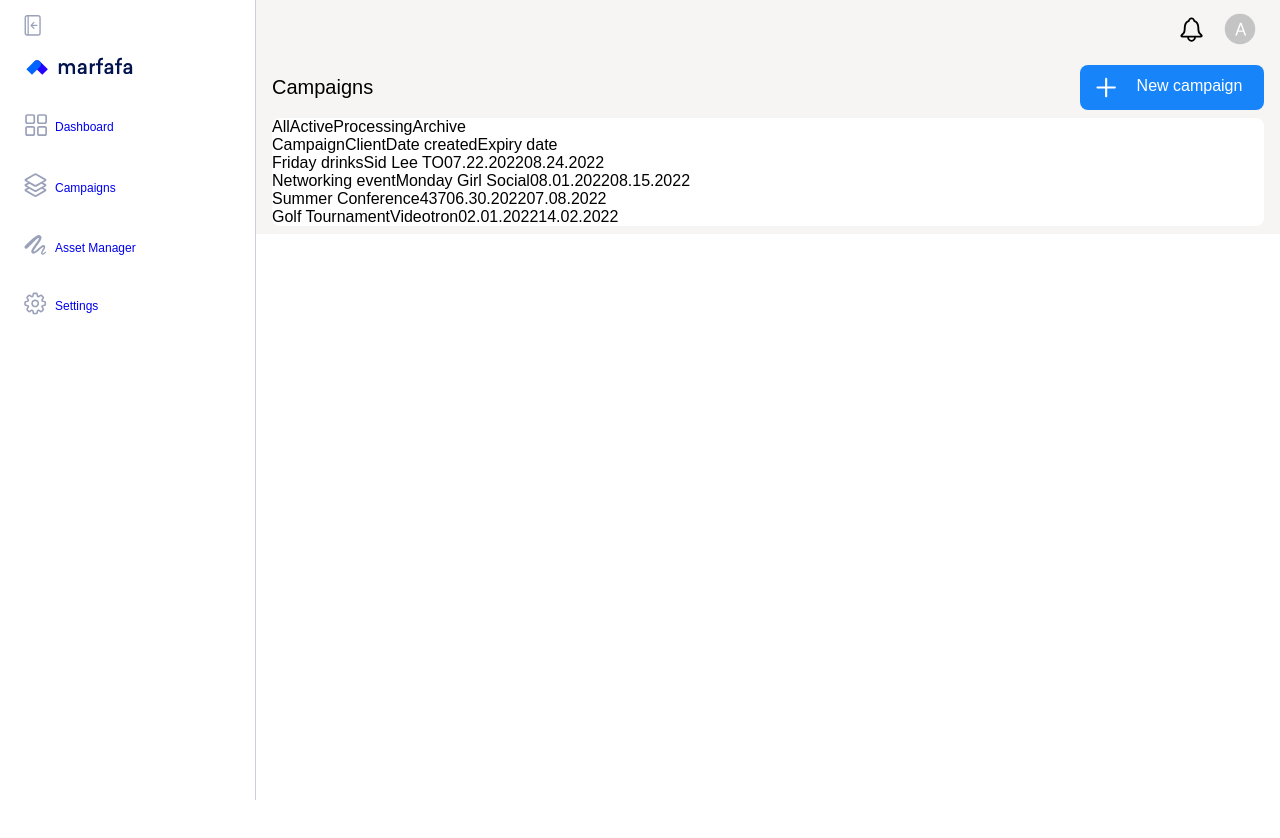
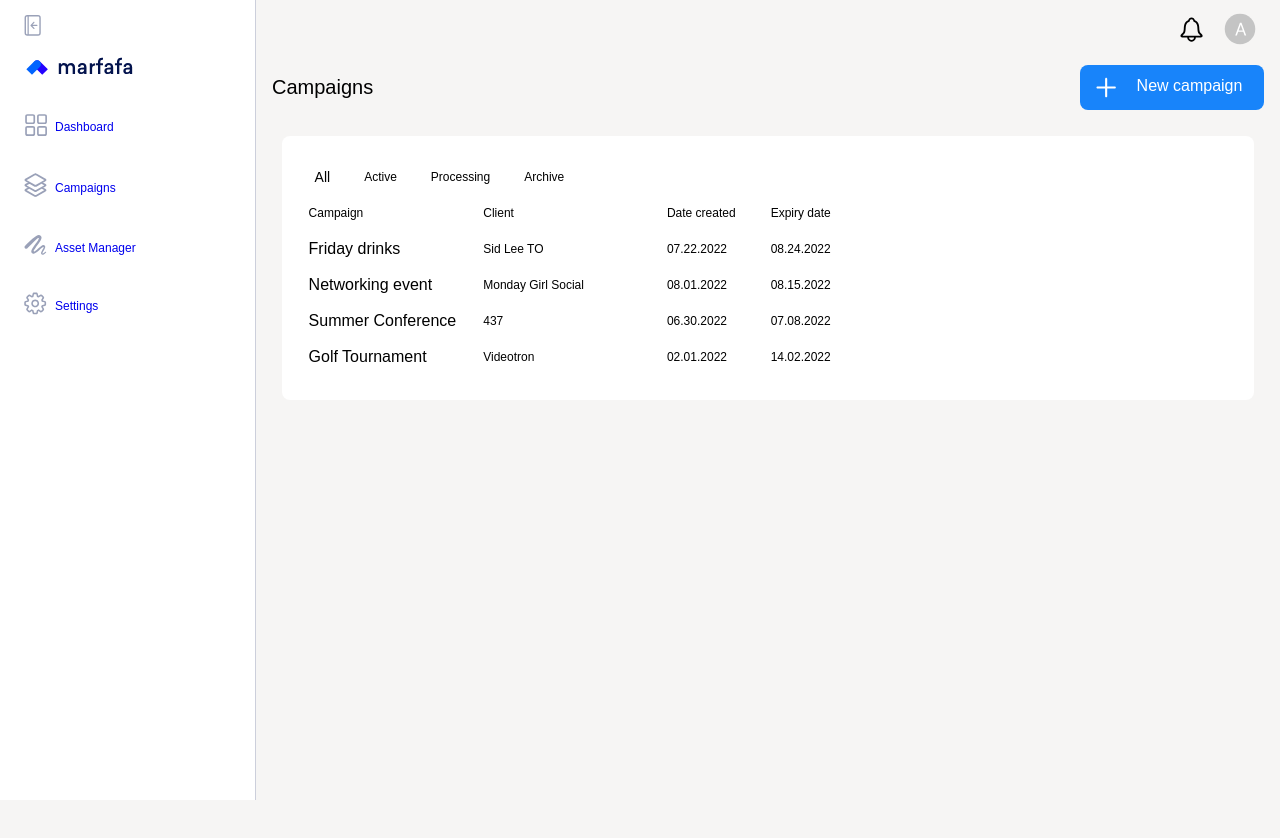
Before and after one commit to eddie-fashioni/marfafa, a React (Create React App) app: page /campaigns in a window 1280 px wide. Shown: the top 838 px of the page. Before the commit the page ends 800 px from the top, so only its background shows below. Built offline with nearby package versions, Linux system fonts and the light colour scheme.

Commit message:
Added tablet table but needs border to finish

```diff
--- a/src/components/AddedRecipients/AddedRecipients.scss
+++ b/src/components/AddedRecipients/AddedRecipients.scss
@@ -60,6 +60,6 @@
   &-containerright {
     display: flex;
     padding-top: 4px;
-    gap: 0.5rem;
+    gap: 0.75rem;
   }
 }
--- a/src/components/AllCampaigns/AllCampaigns.scss
+++ b/src/components/AllCampaigns/AllCampaigns.scss
@@ -20,6 +20,7 @@
   }
 
   &-container {
+    color: $primary-color-black;
     display: flex;
     flex-direction: column;
     padding: 10px;
--- a/src/components/CampaignOptions/CampaignOptions.js
+++ b/src/components/CampaignOptions/CampaignOptions.js
@@ -21,11 +21,11 @@ const CampaignOptions = () => {
       {isCampaignOpen}
       <div className="options-show options-hide">
         <div className="options-stats">
-          <div className="options-section">
+          <div className="options-section options-border">
             <span className="options-title">Answers</span>
             <span className="options-title">1/4</span>
           </div>
-          <div className="options-section">
+          <div className="options-section options-border">
             <span className="options-title">Days left</span>
             <span className="options-title">21</span>
           </div>
--- a/src/components/CampaignTable/CampaignTable.js
+++ b/src/components/CampaignTable/CampaignTable.js
@@ -2,94 +2,133 @@ import "./CampaignTable.scss";
 
 const CampaignTable = () => {
   return (
-    <section className="table">
-      <div className="table-container">
-        <div className="table-row">
-          <div className="table-options">
-            <span className="table-options__text">All</span>
-          </div>
-          <div className="table-options">
-            <span className="table-options__text">Active</span>
-          </div>
-          <div className="table-options">
-            <span className="table-options__text">Processing</span>
-          </div>
-          <div className="table-options">
-            <span className="table-options__text">Archive</span>
-          </div>
-        </div>
-        <div className="table-row">
-          <div className="table-headers">
-            <span className="table-headers__text">Campaign</span>
-          </div>
-          <div className="table-headers">
-            <span className="table-headers__text">Client</span>
-          </div>
-          <div className="table-headers">
-            <span className="table-headers__text">Date created</span>
-          </div>
-          <div className="table-headers">
-            <span className="table-headers__text">Expiry date</span>
-          </div>
-        </div>
-        <div className="table-row">
-          <div className="table-info table-info__name">
-            <span className="table-info__text">Friday drinks</span>
-          </div>
-          <div className="table-info">
-            <span className="table-info__text">Sid Lee TO</span>
-          </div>
-          <div className="table-info">
-            <span className="table-info__text">07.22.2022</span>
-          </div>
-          <div className="table-info">
-            <span className="table-info__text">08.24.2022</span>
-          </div>
-        </div>
-        <div className="table-row">
-          <div className="table-info table-info__name">
-            <span className="table-info__text">Networking event</span>
-          </div>
-          <div className="table-info">
-            <span className="table-info__text">Monday Girl Social</span>
-          </div>
-          <div className="table-info">
-            <span className="table-info__text">08.01.2022</span>
-          </div>
-          <div className="table-info">
-            <span className="table-info__text">08.15.2022</span>
-          </div>
-        </div>
-        <div className="table-row">
-          <div className="table-info table-info__name">
-            <span className="table-info__text">Summer Conference</span>
-          </div>
-          <div className="table-info">
-            <span className="table-info__text">437</span>
-          </div>
-          <div className="table-info">
-            <span className="table-info__text">06.30.2022</span>
-          </div>
-          <div className="table-info">
-            <span className="table-info__text">07.08.2022</span>
-          </div>
-        </div>
-        <div className="table-row">
-          <div className="table-info table-info__name">
-            <span className="table-info__text">Golf Tournament</span>
-          </div>
-          <div className="table-info">
-            <span className="table-info__text">Videotron</span>
-          </div>
-          <div className="table-info">
-            <span className="table-info__text">02.01.2022</span>
-          </div>
-          <div className="table-info">
-            <span className="table-info__text">14.02.2022</span>
-          </div>
-        </div>
-      </div>
-    </section>
+    <table className="table">
+      <thead className="table-options">
+        <td className="table-options__all">All</td>
+        <td>Active</td>
+        <td>Processing</td>
+        <td>Archive</td>
+      </thead>
+      <thead className="table-headers">
+        <td>Campaign</td>
+        <td>Client</td>
+        <td>Date created</td>
+        <td className="table-end">Expiry date</td>
+      </thead>
+      <tbody>
+        <td className="table-event">Friday drinks</td>
+        <td className="table-company">Sid Lee TO</td>
+        <td className="table-startdate">07.22.2022</td>
+        <td className="table-expirydate">08.24.2022</td>
+      </tbody>
+      <tbody>
+        <td className="table-event">Networking event</td>
+        <td className="table-company">Monday Girl Social</td>
+        <td className="table-startdate">08.01.2022</td>
+        <td className="table-expirydate">08.15.2022</td>
+      </tbody>
+      <tbody>
+        <td className="table-event">Summer Conference</td>
+        <td className="table-company">437</td>
+        <td className="table-startdate">06.30.2022</td>
+        <td className="table-expirydate">07.08.2022</td>
+      </tbody>
+      <tbody>
+        <td className="table-event">Golf Tournament</td>
+        <td className="table-company">Videotron</td>
+        <td className="table-startdate">02.01.2022</td>
+        <td className="table-expirydate">14.02.2022</td>
+      </tbody>
+    </table>
+
+    // <section className="table">
+    //   <div className="table-container">
+    //     <div className="table-row">
+    //       <div className="table-options">
+    //         <span className="table-options__text">All</span>
+    //       </div>
+    //       <div className="table-options">
+    //         <span className="table-options__text">Active</span>
+    //       </div>
+    //       <div className="table-options">
+    //         <span className="table-options__text">Processing</span>
+    //       </div>
+    //       <div className="table-options">
+    //         <span className="table-options__text">Archive</span>
+    //       </div>
+    //     </div>
+    //     <div className="table-row">
+    //       <div className="table-headers">
+    //         <span className="table-headers__text">Campaign</span>
+    //       </div>
+    //       <div className="table-headers">
+    //         <span className="table-headers__text">Client</span>
+    //       </div>
+    //       <div className="table-headers">
+    //         <span className="table-headers__text">Date created</span>
+    //       </div>
+    //       <div className="table-headers">
+    //         <span className="table-headers__text">Expiry date</span>
+    //       </div>
+    //     </div>
+    //     <div className="table-row">
+    //       <div className="table-info table-info__name">
+    //         <span className="table-info__text">Friday drinks</span>
+    //       </div>
+    //       <div className="table-info">
+    //         <span className="table-info__text">Sid Lee TO</span>
+    //       </div>
+    //       <div className="table-info">
+    //         <span className="table-info__text">07.22.2022</span>
+    //       </div>
+    //       <div className="table-info">
+    //         <span className="table-info__text">08.24.2022</span>
+    //       </div>
+    //     </div>
+    //     <div className="table-row">
+    //       <div className="table-info table-info__name">
+    //         <span className="table-info__text">Networking event</span>
+    //       </div>
+    //       <div className="table-info">
+    //         <span className="table-info__text">Monday Girl Social</span>
+    //       </div>
+    //       <div className="table-info">
+    //         <span className="table-info__text">08.01.2022</span>
+    //       </div>
+    //       <div className="table-info">
+    //         <span className="table-info__text">08.15.2022</span>
+    //       </div>
+    //     </div>
+    //     <div className="table-row">
+    //       <div className="table-info table-info__name">
+    //         <span className="table-info__text">Summer Conference</span>
+    //       </div>
+    //       <div className="table-info">
+    //         <span className="table-info__text">437</span>
+    //       </div>
+    //       <div className="table-info">
+    //         <span className="table-info__text">06.30.2022</span>
+    //       </div>
+    //       <div className="table-info">
+    //         <span className="table-info__text">07.08.2022</span>
+    //       </div>
+    //     </div>
+    //     <div className="table-row">
+    //       <div className="table-info table-info__name">
+    //         <span className="table-info__text">Golf Tournament</span>
+    //       </div>
+    //       <div className="table-info">
+    //         <span className="table-info__text">Videotron</span>
+    //       </div>
+    //       <div className="table-info">
+    //         <span className="table-info__text">02.01.2022</span>
+    //       </div>
+    //       <div className="table-info">
+    //         <span className="table-info__text">14.02.2022</span>
+    //       </div>
+    //     </div>
+    //   </div>
+    // </section>
   );
 };
 
--- a/src/components/CampaignTable/CampaignTable.scss
+++ b/src/components/CampaignTable/CampaignTable.scss
@@ -2,22 +2,52 @@
 @use "../../assets/styles/mixins" as *;
 
 .table {
-  background-color: $primary-color-grey;
   display: none;
   @include tablet {
-    display: flex;
-    flex-direction: column;
-    margin-left: 20%;
+    width: 76%;
+    background-color: $primary-color-white;
+    display: inline-block;
+    margin-left: 22%;
+    margin-top: 2%;
+    border-radius: 8px;
+    padding: 24px;
+    line-height: 2rem;
   }
 
-  &-container {
-    background-color: $primary-color-white;
-    margin: 8px 16px;
-    border-radius: 8px;
+  &-options {
+    display: flex;
+    padding-left: 0.5rem;
+    gap: 2rem;
+    font-size: 12px;
+    &__all {
+      font-size: 14px;
+    }
   }
 
-  &-row {
-    display: flex;
-    flex-direction: row;
+  &-headers {
+    font-size: 12px;
+    font-weight: normal;
+  }
+
+  &-event {
+    padding-right: 1.5rem;
+  }
+
+  &-company {
+    font-size: 12px;
+    padding-right: 5rem;
+  }
+
+  &-startdate {
+    font-size: 12px;
+  }
+
+  &-expirydate {
+    font-size: 12px;
+    padding-left: 2rem;
+  }
+
+  &-end {
+    padding-left: 2rem;
   }
 }
--- a/src/pages/CampaignDetails/CampaignDetails.scss
+++ b/src/pages/CampaignDetails/CampaignDetails.scss
@@ -35,9 +35,9 @@
   }
 }
 
-.details-hide {
-  display: none;
-  @include tablet {
-    display: inline-block;
-  }
-}
+// .details-hide {
+//   display: none;
+//   @include tablet {
+//     display: inline-block;
+//   }
+// }
--- a/src/pages/Campaigns/Campaigns.js
+++ b/src/pages/Campaigns/Campaigns.js
@@ -5,7 +5,7 @@ import "./Campaigns.scss";
 
 function Campaigns() {
   return (
-    <div className="campaign-backgound">
+    <div className="campaign-background">
       <div className="header-bottom">
         <div className="header-greeting">
           <span className="header-greeting__message">Campaigns</span>
--- a/src/pages/Campaigns/Campaigns.scss
+++ b/src/pages/Campaigns/Campaigns.scss
@@ -44,3 +44,10 @@
     }
   }
 }
+
+.campaign-background {
+  @include tablet {
+    height: 100vh;
+    background-color: $primary-color-grey;
+  }
+}
```
Also changed, not shown: src/components/CampaignOptions/CampaignOptions.scss (+7 -7 lines).
